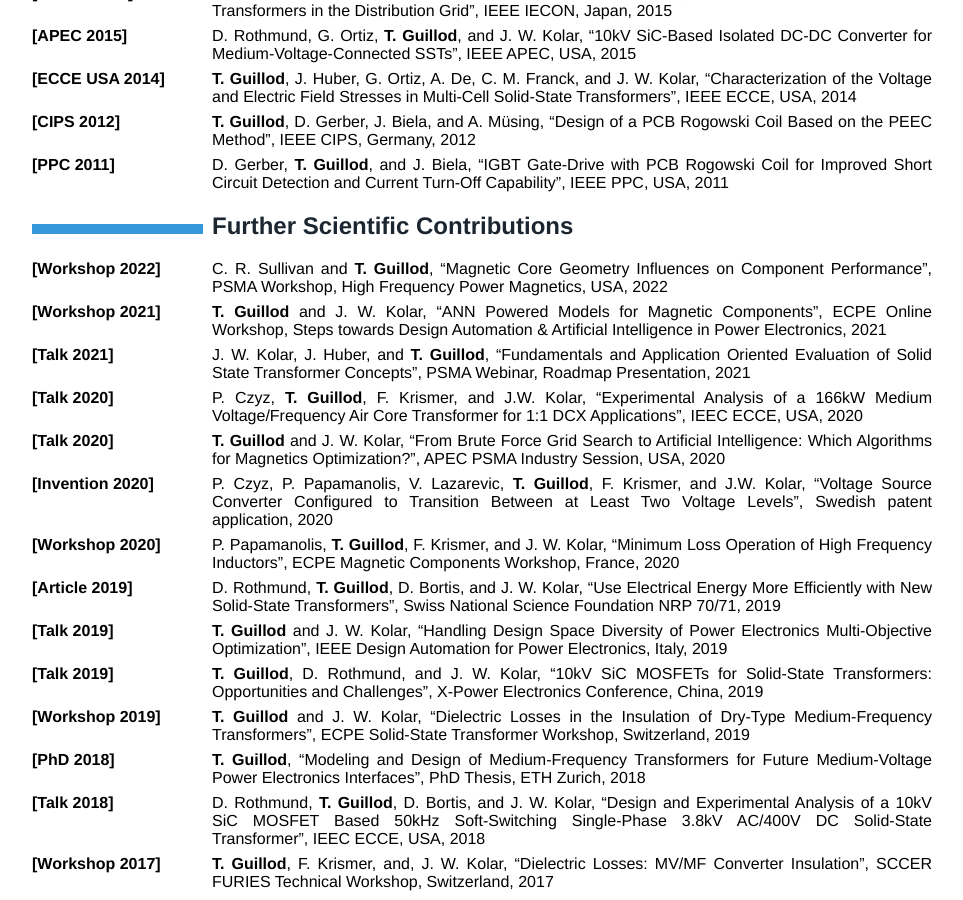
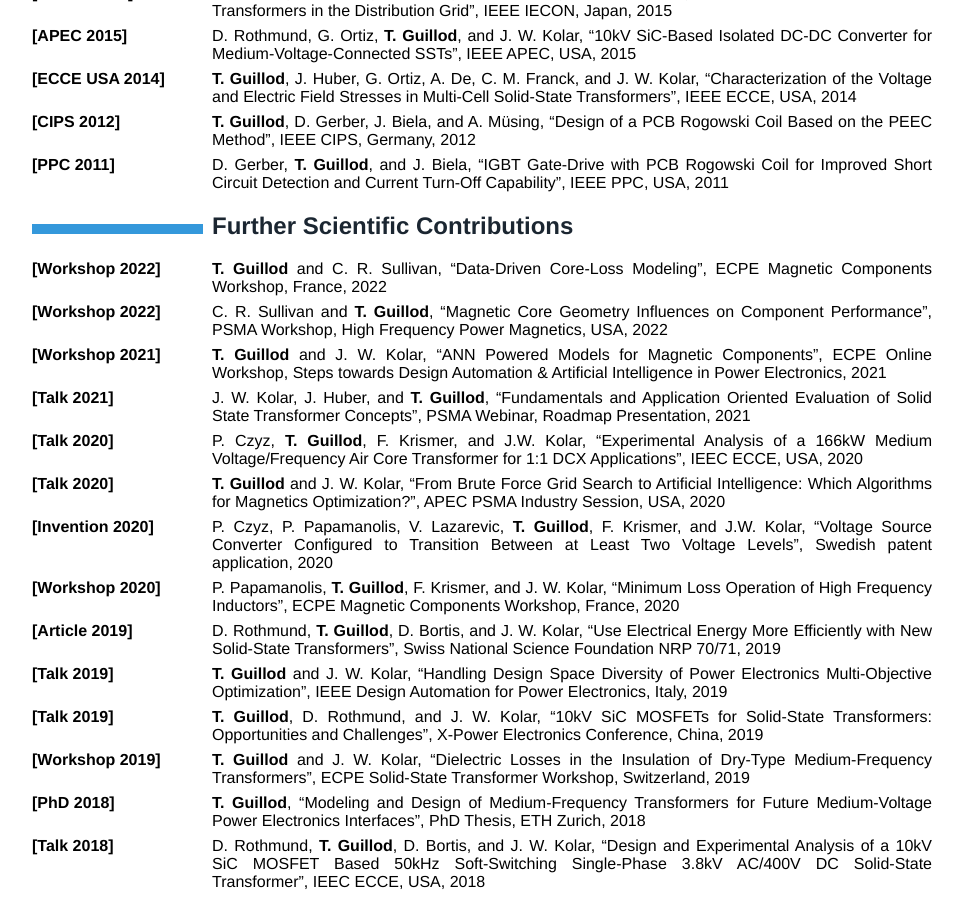
Before and after one commit to otvam/otvam.github.io, a Jekyll site: the page data/cv_guillod.html, which Jekyll copies as it is, in a window 1280 px wide and 900 px high, scrolled down 2833 px. Shown: the whole window, without its empty margins (158-1121 px from the left). Built offline with Jekyll 4.4.1, drawn with Linux system fonts in a browser that asks for light colours.

Commit message:
add ecpe workshop

```diff
--- a/data/cv_guillod.html
+++ b/data/cv_guillod.html
@@ -318,6 +318,9 @@
 <h2 id="further-scientific-contributions">Further Scientific Contributions</h2>
 <dl>
 <dt>[Workshop 2022]</dt>
+<dd><strong>T. Guillod</strong> and C. R. Sullivan, “Data-Driven Core-Loss Modeling”, ECPE Magnetic Components Workshop, France, 2022
+</dd>
+<dt>[Workshop 2022]</dt>
 <dd>C. R. Sullivan and <strong>T. Guillod</strong>, “Magnetic Core Geometry Influences on Component Performance”, PSMA Workshop, High Frequency Power Magnetics, USA, 2022
 </dd>
 <dt>[Workshop 2021]</dt>
```
Also changed, not shown: pandoc/resume.md (+3 -0 lines), 1 other file.
